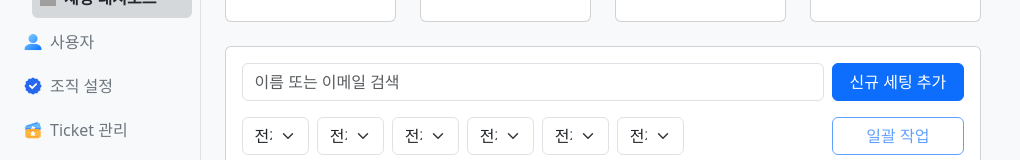
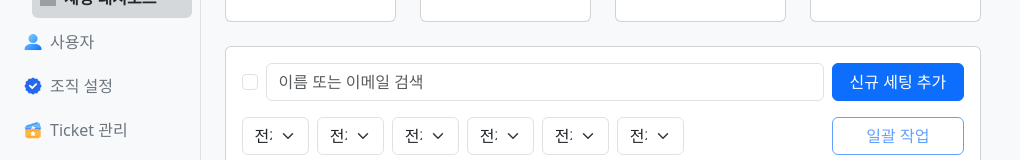
Before and after one commit to Ops-Assistant-Project/FE-Setting-Dashboard, a React (Vite) app: page / in a window 1280 px wide. Shown: the part 218-378 px from the top of the page, without its empty margins (0-1020 px from the left). Built offline with nearby package versions, Linux system fonts and the light colour scheme; no server answers; grey boxes are pictures that could not be loaded; a web font is replaced by a local one.

Commit message:
💄 Design: 체크박스 추가

```diff
--- a/src/components/PcFilterPanel.tsx
+++ b/src/components/PcFilterPanel.tsx
@@ -13,6 +13,9 @@ interface PcFilterPanelProps {
   onChangeFilters: (filters: Filters) => void;
   keyword: string;
   onChangeKeyword: (v: string) => void;
+  isAllChecked: boolean;
+  isAnyChecked: boolean;
+  onToggleSelectAll: () => void;
 }
 
 const PcFilterPanel = ({
@@ -24,6 +27,9 @@ const PcFilterPanel = ({
   onChangeFilters,
   keyword,
   onChangeKeyword,
+  isAllChecked,
+  isAnyChecked,
+  onToggleSelectAll,
 }: PcFilterPanelProps) => {
   const [showCreateModal, setShowCreateModal] = useState(false);
 
@@ -45,6 +51,15 @@ const PcFilterPanel = ({
     <Card className="mb-4">
       <Card.Body>
         <div className="d-flex align-items-center gap-2 mb-3">
+          <Form.Check
+            type="checkbox"
+            checked={isAllChecked}
+            ref={(el) => {
+              if (el) el.indeterminate = !isAllChecked && isAnyChecked;
+            }}
+            onChange={onToggleSelectAll}
+          />
+
           <Form.Control
             placeholder="이름 또는 이메일 검색"
             value={keyword}
--- a/src/pages/PcSettingDashboard.tsx
+++ b/src/pages/PcSettingDashboard.tsx
@@ -74,6 +74,26 @@ const PcSettingDashboard = () => {
     return true;
   });
 
+  const allFilteredIds = filteredSettings.map((s) => s.id);
+
+  const isAllChecked =
+    allFilteredIds.length > 0 &&
+    allFilteredIds.every((id) => selectedIds.includes(id));
+
+  const isAnyChecked = selectedIds.length > 0;
+
+  const toggleSelectAll = () => {
+    if (isAllChecked) {
+      setSelectedIds((prev) =>
+        prev.filter((id) => !allFilteredIds.includes(id)),
+      );
+    } else {
+      setSelectedIds((prev) =>
+        Array.from(new Set([...prev, ...allFilteredIds])),
+      );
+    }
+  };
+
   const statMap = settings.reduce(
     (acc, s) => {
       acc[s.status] = (acc[s.status] || 0) + 1;
@@ -138,6 +158,9 @@ const PcSettingDashboard = () => {
                 onChangeFilters={setFilters}
                 keyword={keyword}
                 onChangeKeyword={setKeyword}
+                isAllChecked={isAllChecked}
+                isAnyChecked={isAnyChecked}
+                onToggleSelectAll={toggleSelectAll}
               />
 
               <PcList
```
